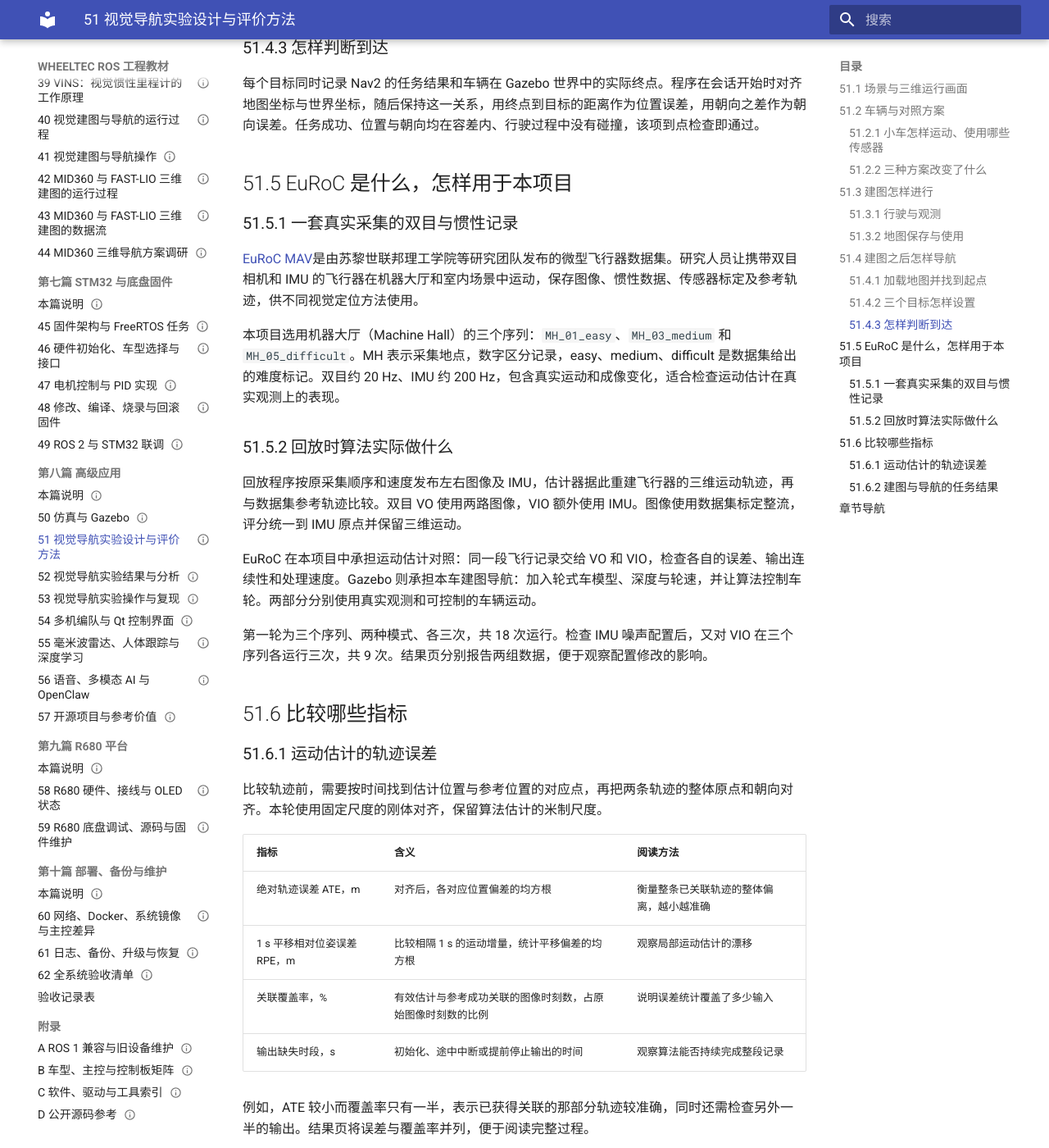
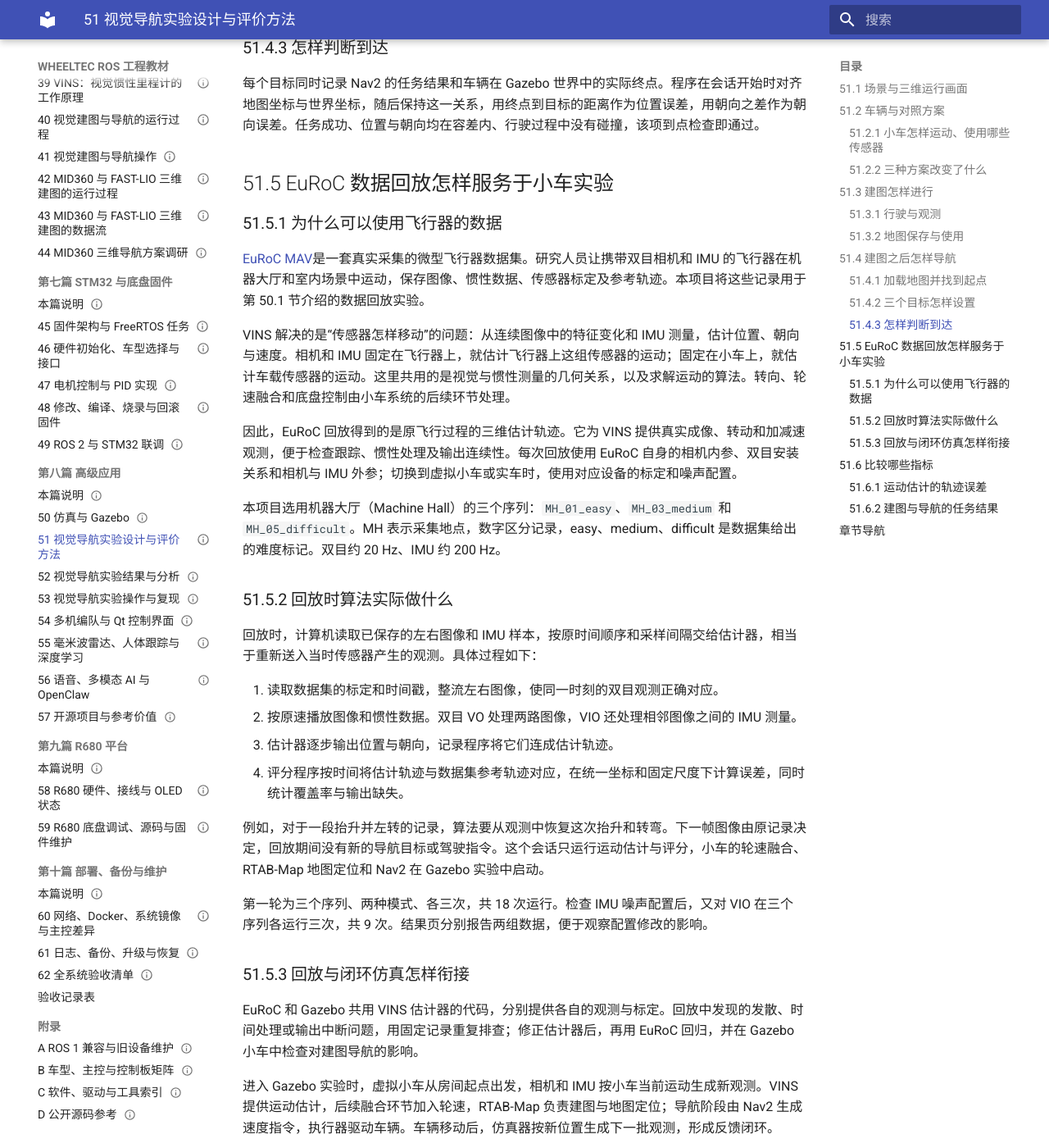
Before and after one commit to EnosElinsa/wheeltec-ros-textbook, an MkDocs documentation site: the page built from docs/08-advanced-applications/51-vision-simulation-lab.md, in a window 1280 px wide and 1400 px high, scrolled down 4963 px. Shown: the whole window at 82% size. Built offline with MkDocs 1.6.1 and Material for MkDocs 9.7.7, drawn with Linux system fonts in a browser that asks for light colours; some of the changed text lies outside the part shown.

Commit message:
docs: explain EuRoC replay and its relationship to closed-loop navigation

````diff
--- a/docs/08-advanced-applications/51-vision-simulation-lab.md
+++ b/docs/08-advanced-applications/51-vision-simulation-lab.md
@@ -4,7 +4,7 @@ status: complete
 
 # 51. 视觉导航实验设计与评价方法
 
-本实验研究双目 VO 和 VIO 接入现有小车系统后的表现。VO 根据连续图像估计运动，VIO 在图像之外加入 IMU 的惯性观测。实验先在同一房间完成建图、地图定位与短程导航，再用 EuRoC 真实记录比较两种运动估计的轨迹误差。本章依次说明场景、车辆与传感器、建图、地图定位、目标设置和评价方法。
+本实验研究双目 VO 和 VIO 接入现有小车系统后的表现。VO 根据连续图像估计运动，VIO 在图像之外加入 IMU 的惯性观测。实验包括两部分：在 Gazebo 房间中完成小车建图、地图定位与短程导航；回放 EuRoC 真实记录，检查同一运动估计器的轨迹误差。两部分分别运行，通过估计器的验证与修正衔接。本章依次说明场景、车辆与传感器、建图、地图定位、目标设置和评价方法。
 
 ## 51.1 场景与三维运行画面 {#scene-demo}
 
@@ -82,21 +82,63 @@ Nav2 根据已有地图规划路线，再根据实时深度观测调整速度和
 
 每个目标同时记录 Nav2 的任务结果和车辆在 Gazebo 世界中的实际终点。程序在会话开始时对齐地图坐标与世界坐标，随后保持这一关系，用终点到目标的距离作为位置误差，用朝向之差作为朝向误差。任务成功、位置与朝向均在容差内、行驶过程中没有碰撞，该项到点检查即通过。
 
-## 51.5 EuRoC 是什么，怎样用于本项目
+## 51.5 EuRoC 数据回放怎样服务于小车实验 {#euroc-replay}
 
-### 51.5.1 一套真实采集的双目与惯性记录
+### 51.5.1 为什么可以使用飞行器的数据
 
-[EuRoC MAV](https://ethz-asl.github.io/datasets/euroc-mav/)是由苏黎世联邦理工学院等研究团队发布的微型飞行器数据集。研究人员让携带双目相机和 IMU 的飞行器在机器大厅和室内场景中运动，保存图像、惯性数据、传感器标定及参考轨迹，供不同视觉定位方法使用。
+[EuRoC MAV](https://ethz-asl.github.io/datasets/euroc-mav/)是一套真实采集的微型飞行器数据集。研究人员让携带双目相机和 IMU 的飞行器在机器大厅和室内场景中运动，保存图像、惯性数据、传感器标定及参考轨迹。本项目将这些记录用于第 50.1 节介绍的数据回放实验。
 
-本项目选用机器大厅（Machine Hall）的三个序列：`MH_01_easy`、`MH_03_medium` 和 `MH_05_difficult`。MH 表示采集地点，数字区分记录，easy、medium、difficult 是数据集给出的难度标记。双目约 20 Hz、IMU 约 200 Hz，包含真实运动和成像变化，适合检查运动估计在真实观测上的表现。
+VINS 解决的是“传感器怎样移动”的问题：从连续图像中的特征变化和 IMU 测量，估计位置、朝向与速度。相机和 IMU 固定在飞行器上，就估计飞行器上这组传感器的运动；固定在小车上，就估计车载传感器的运动。这里共用的是视觉与惯性测量的几何关系，以及求解运动的算法。转向、轮速融合和底盘控制由小车系统的后续环节处理。
+
+因此，EuRoC 回放得到的是原飞行过程的三维估计轨迹。它为 VINS 提供真实成像、转动和加减速观测，便于检查跟踪、惯性处理及输出连续性。每次回放使用 EuRoC 自身的相机内参、双目安装关系和相机与 IMU 外参；切换到虚拟小车或实车时，使用对应设备的标定和噪声配置。
+
+本项目选用机器大厅（Machine Hall）的三个序列：`MH_01_easy`、`MH_03_medium` 和 `MH_05_difficult`。MH 表示采集地点，数字区分记录，easy、medium、difficult 是数据集给出的难度标记。双目约 20 Hz、IMU 约 200 Hz。
 
 ### 51.5.2 回放时算法实际做什么
 
-回放程序按原采集顺序和速度发布左右图像及 IMU，估计器据此重建飞行器的三维运动轨迹，再与数据集参考轨迹比较。双目 VO 使用两路图像，VIO 额外使用 IMU。图像使用数据集标定整流，评分统一到 IMU 原点并保留三维运动。
+回放时，计算机读取已保存的左右图像和 IMU 样本，按原时间顺序和采样间隔交给估计器，相当于重新送入当时传感器产生的观测。具体过程如下：
 
-EuRoC 在本项目中承担运动估计对照：同一段飞行记录交给 VO 和 VIO，检查各自的误差、输出连续性和处理速度。Gazebo 则承担本车建图导航：加入轮式车模型、深度与轮速，并让算法控制车轮。两部分分别使用真实观测和可控制的车辆运动。
+1. 读取数据集的标定和时间戳，整流左右图像，使同一时刻的双目观测正确对应。
+2. 按原速播放图像和惯性数据。双目 VO 处理两路图像，VIO 还处理相邻图像之间的 IMU 测量。
+3. 估计器逐步输出位置与朝向，记录程序将它们连成估计轨迹。
+4. 评分程序按时间将估计轨迹与数据集参考轨迹对应，在统一坐标和固定尺度下计算误差，同时统计覆盖率与输出缺失。
+
+例如，对于一段抬升并左转的记录，算法要从观测中恢复这次抬升和转弯。下一帧图像由原记录决定，回放期间没有新的导航目标或驾驶指令。这个会话只运行运动估计与评分，小车的轮速融合、RTAB-Map 地图定位和 Nav2 在 Gazebo 实验中启动。
 
 第一轮为三个序列、两种模式、各三次，共 18 次运行。检查 IMU 噪声配置后，又对 VIO 在三个序列各运行三次，共 9 次。结果页分别报告两组数据，便于观察配置修改的影响。
+
+### 51.5.3 回放与闭环仿真怎样衔接
+
+EuRoC 和 Gazebo 共用 VINS 估计器的代码，分别提供各自的观测与标定。回放中发现的发散、时间处理或输出中断问题，用固定记录重复排查；修正估计器后，再用 EuRoC 回归，并在 Gazebo 小车中检查对建图导航的影响。
+
+进入 Gazebo 实验时，虚拟小车从房间起点出发，相机和 IMU 按小车当前运动生成新观测。VINS 提供运动估计，后续融合环节加入轮速，RTAB-Map 负责建图与地图定位；导航阶段由 Nav2 生成速度指令，执行器驱动车辆。车辆移动后，仿真器按新位置生成下一批观测，形成反馈闭环。
+
+```mermaid
+flowchart TB
+    subgraph Replay[EuRoC：运动估计回放]
+        direction LR
+        R1[已记录的图像与 IMU] --> R2[VINS 运动估计]
+        R2 --> R3[估计飞行轨迹]
+        R3 --> R4[轨迹评分]
+        R5[数据集参考轨迹] --> R4
+    end
+    subgraph Simulation[Gazebo：小车导航闭环]
+        direction LR
+        S1[虚拟小车与房间] --> S2[新图像、深度、IMU 与轮速]
+        S2 --> S3[VINS 与轮速融合]
+        S3 --> S4[RTAB-Map 与 Nav2]
+        S2 --> S5[深度观测更新障碍]
+        S5 --> S4
+        S4 --> S6[速度保护与执行器]
+        S6 --> S1
+    end
+```
+
+*图 51.6 两类实验的数据流示意。上部根据固定飞行记录估计轨迹并评分；下部的驾驶结果改变车辆位置，从而改变下一次观测。两部分共享估计器实现，分别产生轨迹和实验结果。*
+
+小车在 Gazebo 中重新建立自己的房间地图、设置导航目标并记录实际行驶轨迹；EuRoC 回放保存原飞行过程的轨迹估计与评分结果。飞行数据侧重检查三维运动估计，小车实验还要检查地面运动、轮速融合、转向、障碍和目标到达，两类实验在开发中交替使用。
+
+本轮已经分别运行这两类实验：VIO 在纹理房间中完成了所设短程任务，但在 EuRoC MH03 上出现发散。当前继续修复 VIO 的运动估计问题，实车沿用 RGB-D、轮速与 IMU 融合基线；具体结果见第 [52.3 节](52-vision-simulation-results.md#euroc-results)。
 
 ## 51.6 比较哪些指标
 
````
Also changed, not shown: docs/06-sensors-navigation/39-vins-principles.md (+1 -1 lines), docs/08-advanced-applications/50-gazebo-simulation.md (+1 -1 lines), docs/08-advanced-applications/52-vision-simulation-results.md (+3 -1 lines), docs/08-advanced-applications/53-vision-simulation-reproducibility.md (+2 -0 lines).
